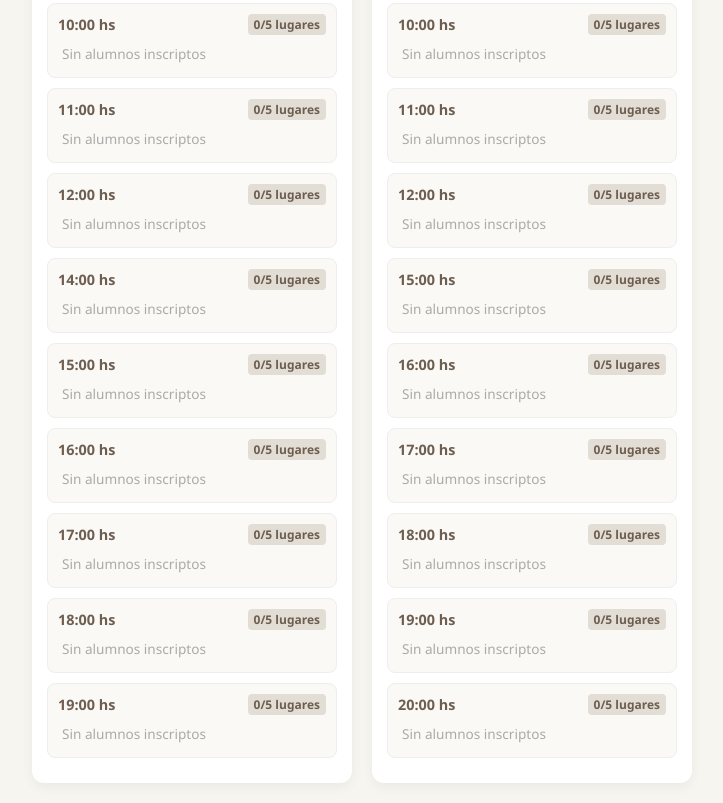
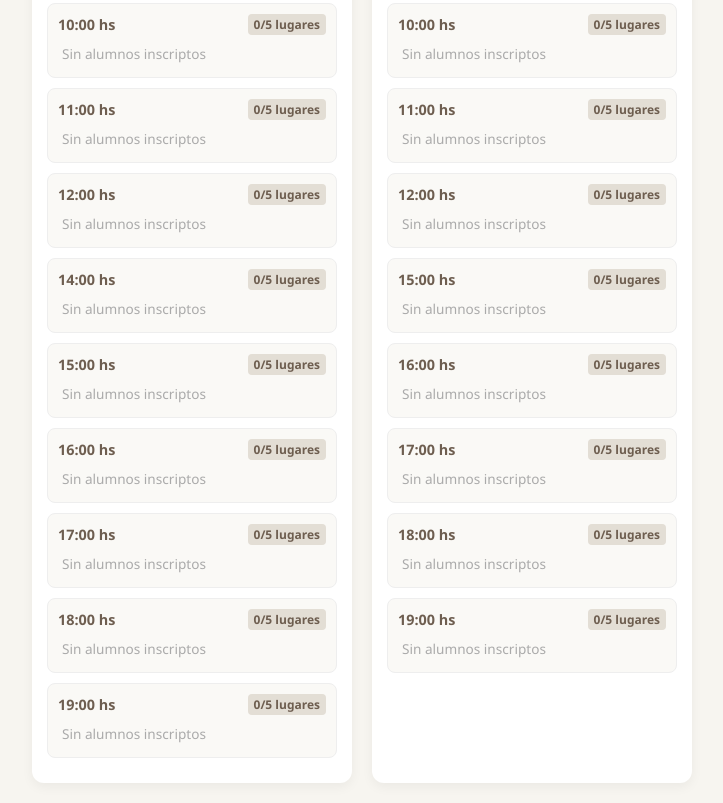
Before and after one commit to gaspyy93-hub/Cronograma_Mokha, a plain HTML site: page index.html in a window 1280 px wide. Shown: the part 1742-2545 px from the top of the page, without its empty margins (108-831 px from the left). Drawn offline with Linux system fonts and the light colour scheme.

Commit message:
Update index.html

```diff
--- a/index.html
+++ b/index.html
@@ -251,7 +251,7 @@
         "Martes": { "08:00 hs": [], "09:00 hs": [], "10:00 hs": [], "11:00 hs": [], "12:00 hs": [], "14:00 hs": [], "15:00 hs": [], "16:00 hs": [], "17:00 hs": [], "18:00 hs": [],"19:00 hs": [] },
         "Miércoles": { "08:00 hs": [], "09:00 hs": [], "10:00 hs": [], "11:00 hs": [], "12:00 hs": [], "14:00 hs": [], "15:00 hs": [], "16:00 hs": [], "17:00 hs": [], "18:00 hs": [],"19:00 hs": [] },
         "Jueves": { "08:00 hs": [], "09:00 hs": [], "10:00 hs": [], "11:00 hs": [], "12:00 hs": [], "14:00 hs": [], "15:00 hs": [], "16:00 hs": [], "17:00 hs": [], "18:00 hs": [],"19:00 hs": [] },
-        "Viernes": { "08:00 hs": [], "09:00 hs": [], "10:00 hs": [], "11:00 hs": [], "12:00 hs": [], "15:00 hs": [], "16:00 hs": [], "17:00 hs": [], "18:00 hs": [],"19:00 hs": [],"20:00 hs": [] },
+        "Viernes": { "08:00 hs": [], "09:00 hs": [], "10:00 hs": [], "11:00 hs": [], "12:00 hs": [], "15:00 hs": [], "16:00 hs": [], "17:00 hs": [], "18:00 hs": [],"19:00 hs": [] },
     };
 
     function saveData() {
```
